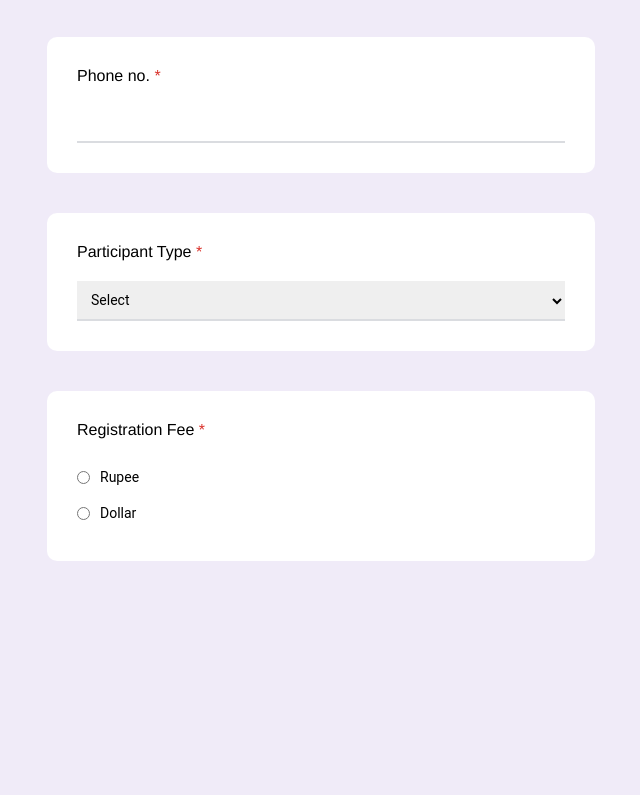
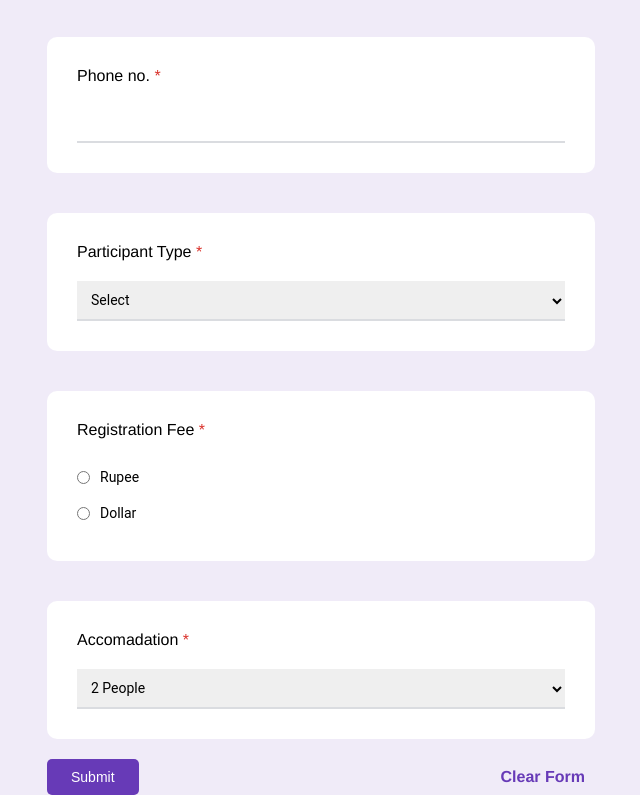
Before and after one commit to Shabari-K-S/Open-Ended-WT, a plain HTML site: page 2/index.html in a window 1280 px wide. Shown: the part 919-1714 px from the top of the page, without its empty margins (319-959 px from the left). Before the commit the page ends 1500 px from the top, so only its background shows below. Drawn offline with Linux system fonts and the light colour scheme.

Commit message:
first commit

```diff
--- a/2/index.html
+++ b/2/index.html
@@ -93,6 +93,29 @@
                     <label for="dollar">Dollar</label>
                 </div>
             </div>
+
+        </div>
+        <div class="section 2">
+            <div class="sub-header">
+                <p>Accomadation <span style="color: #d93029;">*</span></p>
+            </div>
+            <div class="input">
+                <select name="" id="" class="input-field">
+                    <option value="">2 People</option>
+                    <option value="">3 People</option>
+                    <option value="">4 People</option>
+                    <option value="">General</option>
+                    <option value="">None</option>
+                </select>
+            </div>
+        </div>
+        <div class="submit">
+            <div class="btn">
+                <button>Submit</button>
+            </div>
+            <div class="clfm">
+                <p>Clear Form</p>
+            </div>
         </div>
     </div>
 
--- a/2/style/mediascreen.css
+++ b/2/style/mediascreen.css
@@ -32,4 +32,12 @@
         color: #5f6368;
         margin-right: 5px;
     }
+    .submit{
+        width:90%;
+        display: flex;
+        justify-content: space-between;
+        align-items: center;
+        color: #673ab7;
+        font-weight: 600;
+    }
 }
--- a/2/style/style.css
+++ b/2/style/style.css
@@ -143,3 +143,24 @@ select:focus{
     display: flex;
     flex-direction: column;
 }
+
+.submit{
+    width:548px;
+    display: flex;
+    justify-content: space-between;
+    align-items: center;
+    color: #673ab7;
+    font-weight: 600;
+}
+.submit p{
+    margin-right: 10px;
+}
+button{
+    background-color: #673ab7;
+    color: #fff;
+    border: none;
+    border-radius: 5px;
+    padding: 10px 24px;
+    font-size: 14px;
+
+}
```
